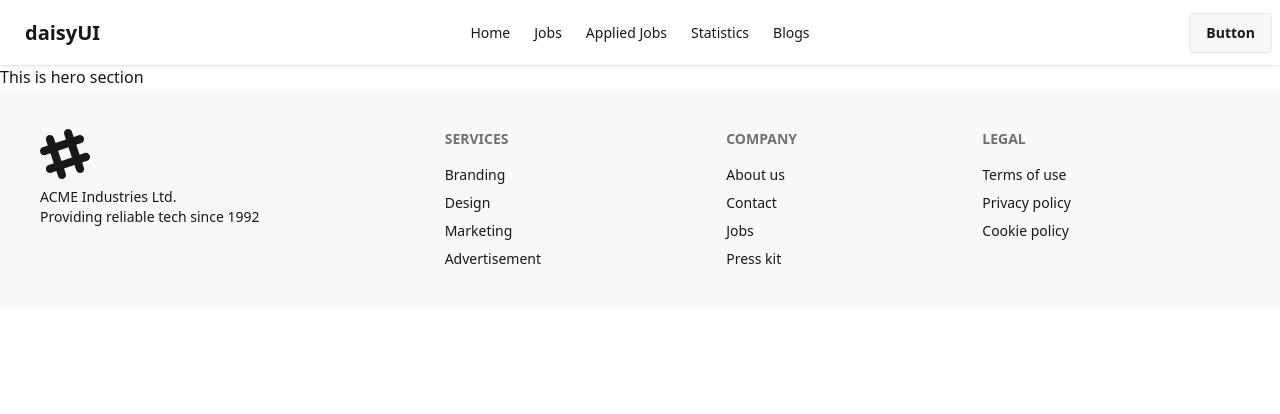
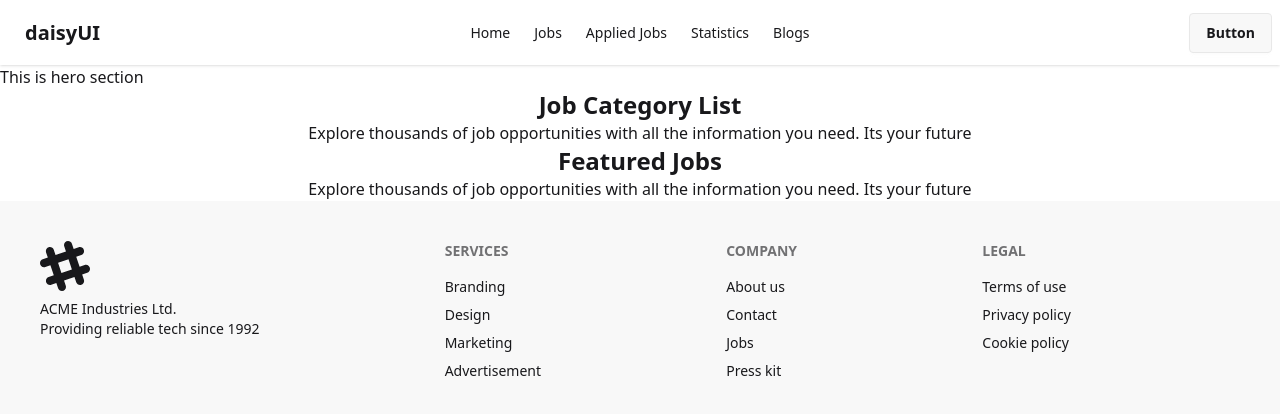
Before and after one commit to shohan89/career-hub, a React (Vite) app: page / in a window 1280 px wide. Shown: the top 414 px of the page. Built offline with nearby package versions, Linux system fonts and the light colour scheme.

Commit message:
feat: add featured jobs and update section tittle

```diff
--- a/src/Pages/Home.jsx
+++ b/src/Pages/Home.jsx
@@ -1,9 +1,13 @@
+import CategoryList from "../components/CategoryList";
+import FeaturedJobs from "../components/FeaturedJobs";
 import Hero from "../components/Hero";
 
 const Home = () => {
     return (
         <div>
             <Hero />
+            <CategoryList />
+            <FeaturedJobs />
         </div>
     );
 };
--- /dev/null
+++ b/src/components/FeaturedJobs.jsx
@@ -0,0 +1,11 @@
+import SectionTittle from './SectionTittle';
+
+const FeaturedJobs = () => {
+    return (
+        <div>
+            <SectionTittle tittle={'Featured Jobs'} subTittle={'Explore thousands of job opportunities with all the information you need. Its your future'} />
+        </div>
+    );
+};
+
+export default FeaturedJobs;
--- a/src/components/SectionTittle.jsx
+++ b/src/components/SectionTittle.jsx
@@ -1,7 +1,7 @@
 
 const SectionTittle = ({ tittle, subTittle }) => {
     return (
-        <div>
+        <div className="text-center">
             <h2 className='text-2xl font-bold'>{tittle}</h2>
             <p>{subTittle}</p>
         </div>
```
